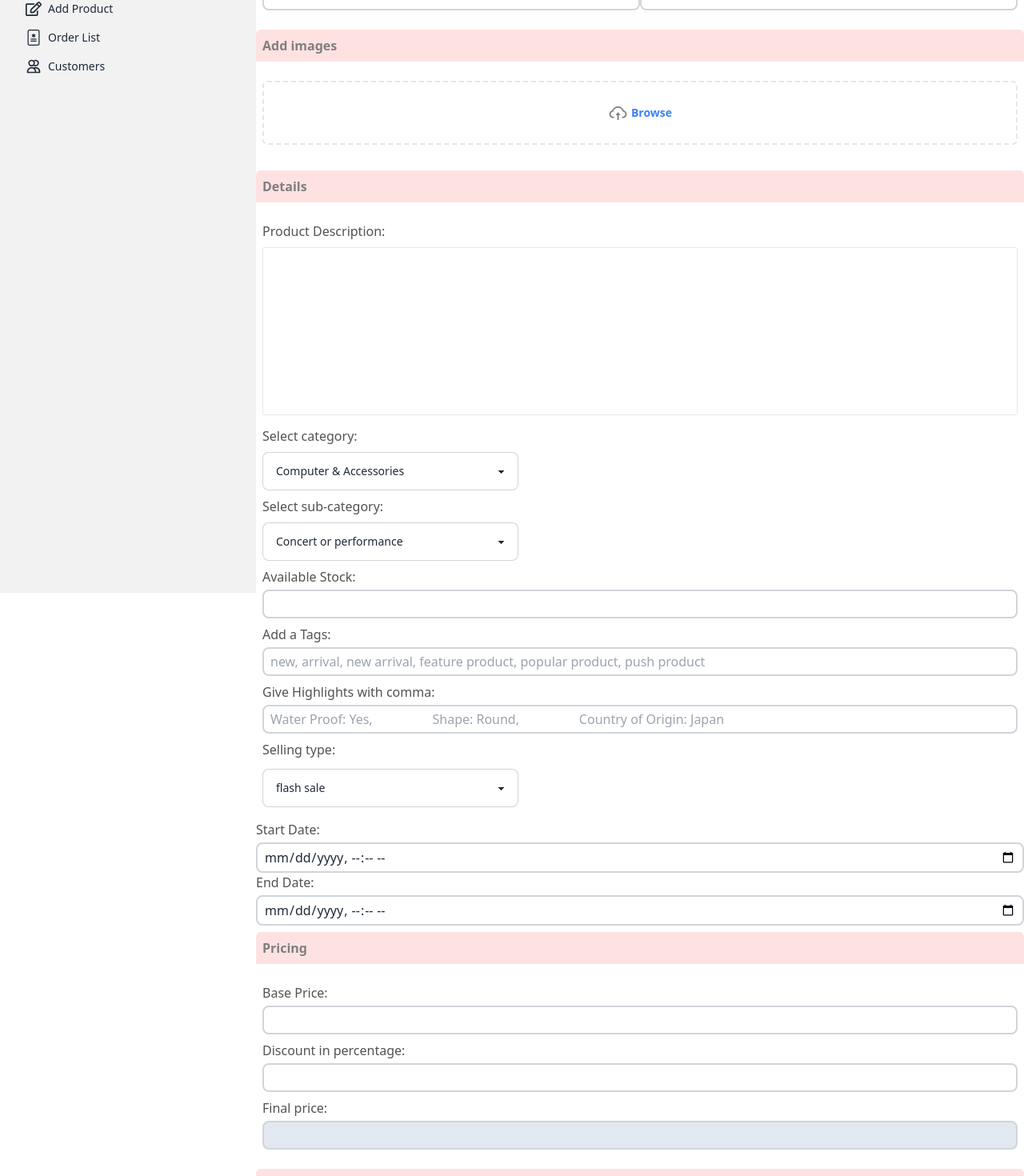
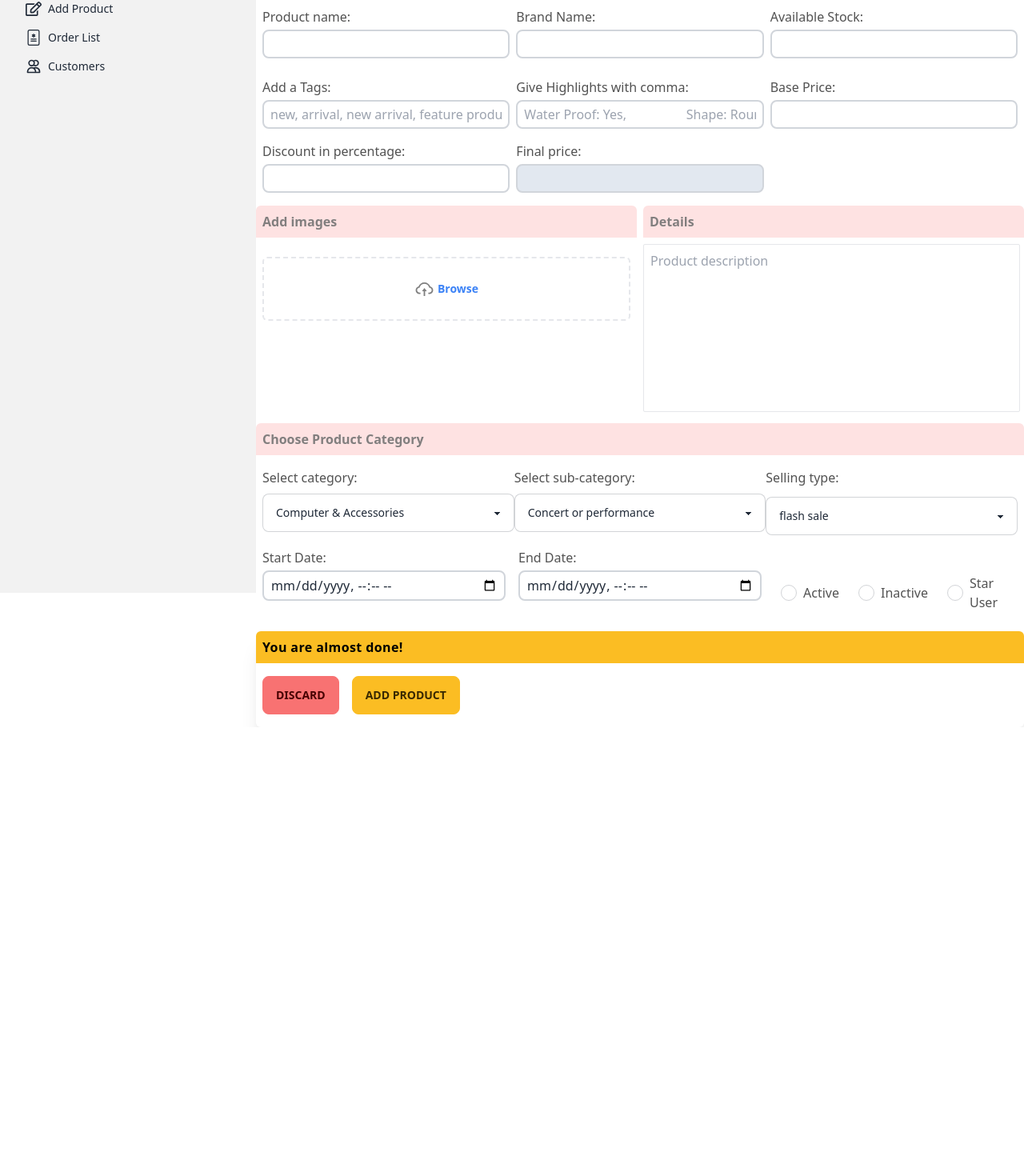
Before and after one commit to Digital-X-part/mediaid_v2_dashboard, a React (Vite) app: page /add-product in a window 1280 px wide. Shown: the part 59-1529 px from the top of the page at 80% size. After the commit the page ends 968 px from the top, so only its background shows below. Built offline with nearby package versions, Linux system fonts and the light colour scheme.

Commit message:
product add design page complete

```diff
--- a/src/pages/AddProduct.jsx
+++ b/src/pages/AddProduct.jsx
@@ -73,8 +73,12 @@ const AddProduct = () => {
 
   return (
     <>
-      <form onSubmit={handleSubmit(onSubmit)}>
-        <div className="p-2 grid grid-cols-2">
+      <form onSubmit={handleSubmit(onSubmit)} className="pt-4">
+        {/* ///////////////////////// text input ////////////////// */}
+        <h2 className="text-center mb-4 text-xl font-bold text-blue-500">
+          Add Product
+        </h2>
+        <div className="p-2 grid grid-cols-1 md:grid-cols-2 lg:grid-cols-3 md: gap-2">
           {/* product name: name */}
           <div className="mb-2">
             <label
@@ -112,7 +116,118 @@ const AddProduct = () => {
               />
             </div>
           </div>
+          <div className="mb-2">
+            <label
+              htmlFor="availableStock"
+              className="block text-neutral-600 mb-1">
+              Available Stock:
+            </label>
+            <div className="relative">
+              <input
+                type="number"
+                name="availableStock"
+                {...register("availableStock", { required: true })}
+                className="w-full border-gray-300 border-2 focus:outline-none focus:ring-2 focus:ring-blue-500 rounded-lg py-1 px-2"
+              />
+              {errors?.availableStock && (
+                <span className="block text-xs text-red-500">
+                  {errors?.availableStock.type === "required" &&
+                    "Available stock is required"}
+
+                  {errors?.availableStock.type === "pattern" &&
+                    "Available stock must be a number"}
+                </span>
+              )}
             </div>
+          </div>
+          {/* tags */}
+          <div className="mt-2">
+            <label htmlFor="tags" className="block text-neutral-600 mb-1">
+              Add a Tags:
+            </label>
+            <div className="relative">
+              <input
+                {...register("tags")}
+                id="tags"
+                type="text"
+                name="tags"
+                placeholder="new, arrival, new arrival, feature product, popular product, push product"
+                className="w-full border-gray-300 border-2 focus:outline-none focus:ring-2 focus:ring-blue-500 rounded-lg py-1 px-2"
+              />
+            </div>
+          </div>
+          {/* Highlights */}
+          <div className="mt-2">
+            <label htmlFor="tags" className="block text-neutral-600 mb-1">
+              Give Highlights with comma:
+            </label>
+            <div className="relative">
+              <input
+                {...register("highlights")}
+                id="highlights"
+                type="text"
+                name="highlights"
+                placeholder="Water Proof: Yes,
+                  Shape: Round,
+                  Country of Origin: Japan"
+                className="w-full border-gray-300 border-2 focus:outline-none focus:ring-2 focus:ring-blue-500 rounded-lg py-1 px-2"
+              />
+            </div>
+          </div>
+          <div className="mt-2">
+            <label htmlFor="basePrice" className="block text-neutral-600  mb-1">
+              Base Price:
+            </label>
+            <div className="relative">
+              <input
+                type="number"
+                name="basePrice"
+                {...register("basePrice", { required: true })}
+                className="w-full border-gray-300 border-2 focus:outline-none focus:ring-2 focus:ring-blue-500 rounded-lg py-1 px-2"
+              />
+              {errors?.basePrice && (
+                <span className="block text-xs text-red-500">
+                  {errors?.basePrice.type === "required" &&
+                    "Base price is required"}
+                </span>
+              )}
+            </div>
+          </div>
+          <div className="mt-2">
+            <label
+              htmlFor="discountInPercentage"
+              className="block text-neutral-600 mb-1">
+              Discount in percentage:
+            </label>
+            <div className="relative">
+              <input
+                type="number"
+                name="discountInPercentage"
+                {...register("discountInPercentage")}
+                readOnly
+                className="w-full border-gray-300 border-2 focus:outline-none focus:ring-2 focus:ring-blue-500 rounded-lg py-1 px-2"
+              />
+            </div>
+          </div>
+          <div className="mt-2">
+            <label
+              htmlFor="productName"
+              className="block text-neutral-600 mb-1">
+              Final price:
+            </label>
+            <div className="relative">
+              <input
+                type="number"
+                name="finalPrice"
+                {...register("finalPrice")}
+                className="w-full border-gray-300 border-2 focus:outline-none focus:ring-2 focus:ring-blue-500 rounded-lg py-1 px-2 bg-slate-200"
+              />
+            </div>
+          </div>
+        </div>
+        {/* ///? ADDED IMAGE AND PRODUCT DETAILS SECTION ///////////// */}
+
+        <div className="grid grid-cols-1 lg:grid-cols-2 lg:gap-2">
           {/* images  */}
           <div className="rounded-md mt-2">
             <p className="mb-4 font-semibold text-neutral-500 text-opacity-90 bg-red-100 p-2 rounded-t-md">
@@ -173,21 +288,29 @@ const AddProduct = () => {
               </div>
             </div>
           </div>
-
-        <div className="rounded-md mt-2">
-          <p className="mb-4 font-semibold text-neutral-500 text-opacity-90 bg-red-100 p-2 rounded-t-md">
+          {/* product details input  */}
+          <div className="mt-2">
+            <p className="font-semibold text-neutral-500 text-opacity-90 bg-red-100 p-2 rounded-t-md">
               Details
             </p>
-          <div className="p-2">
-            {/* description */}
-            <label className="text-neutral-600">Product Description:</label>
             <textarea
               {...register("productDescription")}
-              className="w-full mt-2 outline-none border resize-none p-2 rounded-sm"
+              className="w-[99%] mt-2 outline-none border resize-none p-2 rounded-sm"
               name="productDescription"
+              placeholder="Product description"
               id=""
               cols="30"
               rows="8"></textarea>
+          </div>
+        </div>
+        {/* ///? Product category section ///////////// */}
+
+        <div className="rounded-md ">
+          <p className="font-semibold text-neutral-500 text-opacity-90 bg-red-100 p-2 rounded-t-md mt-2">
+            Choose Product Category
+          </p>
+          <div className="p-2 grid grid-cols-1 md:grid-cols-2 lg:grid-cols-3">
+            <div>
               <h5 className="text-neutral-600 mt-2">Select category:</h5>
               {/* //todo fetch category from db */}
               <select
@@ -197,6 +320,8 @@ const AddProduct = () => {
                 <option>Computer & Accessories</option>
                 <option>Class Training & workshop</option>
               </select>
+            </div>
+            <div>
               <h5 className="text-neutral-600 mt-2">Select sub-category:</h5>
               {/* //todo fetch subcategory according to category */}
               <select
@@ -206,66 +331,10 @@ const AddProduct = () => {
                 <option>Concert or performance</option>
                 <option>Festival or fair </option>
               </select>
+            </div>
 
             {/* available stock */}
-            <div className="mt-2">
-              <label
-                htmlFor="availableStock"
-                className="block text-neutral-600 mb-1">
-                Available Stock:
-              </label>
-              <div className="relative">
-                <input
-                  type="number"
-                  name="availableStock"
-                  {...register("availableStock", { required: true })}
-                  className="w-full border-gray-300 border-2 focus:outline-none focus:ring-2 focus:ring-blue-500 rounded-lg py-1 px-2"
-                />
-                {errors?.availableStock && (
-                  <span className="block text-xs text-red-500">
-                    {errors?.availableStock.type === "required" &&
-                      "Available stock is required"}
 
-                    {errors?.availableStock.type === "pattern" &&
-                      "Available stock must be a number"}
-                  </span>
-                )}
-              </div>
-            </div>
-            {/* tags */}
-            <div className="mt-2">
-              <label htmlFor="tags" className="block text-neutral-600 mb-1">
-                Add a Tags:
-              </label>
-              <div className="relative">
-                <input
-                  {...register("tags")}
-                  id="tags"
-                  type="text"
-                  name="tags"
-                  placeholder="new, arrival, new arrival, feature product, popular product, push product"
-                  className="w-full border-gray-300 border-2 focus:outline-none focus:ring-2 focus:ring-blue-500 rounded-lg py-1 px-2"
-                />
-              </div>
-            </div>
-            {/* Highlights */}
-            <div className="mt-2">
-              <label htmlFor="tags" className="block text-neutral-600 mb-1">
-                Give Highlights with comma:
-              </label>
-              <div className="relative">
-                <input
-                  {...register("highlights")}
-                  id="highlights"
-                  type="text"
-                  name="highlights"
-                  placeholder="Water Proof: Yes,
-                  Shape: Round,
-                  Country of Origin: Japan"
-                  className="w-full border-gray-300 border-2 focus:outline-none focus:ring-2 focus:ring-blue-500 rounded-lg py-1 px-2"
-                />
-              </div>
-            </div>
             <div className="mt-2">
               <label
                 htmlFor="sellingType"
@@ -288,9 +357,9 @@ const AddProduct = () => {
             </div>
           </div>
         </div>
-
         {sellingType === "flash sale" && (
-          <div className="rounded-md mt-2">
+          <div className="rounded-md mt-2 grid grid-cols-1 md:grid-cols-2 lg:grid-cols-3 gap-4 px-2">
+            <div>
               <label htmlFor="startDate">
                 <span className="block text-neutral-600 mb-1">Start Date:</span>
               </label>
@@ -308,6 +377,8 @@ const AddProduct = () => {
                   </span>
                 )}
               </div>
+            </div>
+            <div>
               <label htmlFor="endDate">
                 <span className="block text-neutral-600 mb-1">End Date:</span>
               </label>
@@ -326,73 +397,10 @@ const AddProduct = () => {
                 )}
               </div>
             </div>
-        )}
-        {/* prices */}
-        <div className="rounded-md mt-2">
-          <p className="mb-4 font-semibold text-neutral-500 text-opacity-90 bg-red-100 p-2 rounded-t-md">
-            Pricing
-          </p>
-          <div className="p-2">
-            <div className="mb-2">
-              <label
-                htmlFor="basePrice"
-                className="block text-neutral-600  mb-1">
-                Base Price:
-              </label>
-              <div className="relative">
-                <input
-                  type="number"
-                  name="basePrice"
-                  {...register("basePrice", { required: true })}
-                  className="w-full border-gray-300 border-2 focus:outline-none focus:ring-2 focus:ring-blue-500 rounded-lg py-1 px-2"
-                />
-                {errors?.basePrice && (
-                  <span className="block text-xs text-red-500">
-                    {errors?.basePrice.type === "required" &&
-                      "Base price is required"}
-                  </span>
-                )}
-              </div>
-            </div>
-            <div className="mb-2">
-              <label
-                htmlFor="discountInPercentage"
-                className="block text-neutral-600 mb-1">
-                Discount in percentage:
-              </label>
-              <div className="relative">
-                <input
-                  type="number"
-                  name="discountInPercentage"
-                  {...register("discountInPercentage")}
-                  readOnly
-                  className="w-full border-gray-300 border-2 focus:outline-none focus:ring-2 focus:ring-blue-500 rounded-lg py-1 px-2"
-                />
-              </div>
-            </div>
-            <div className="mb-2">
-              <label
-                htmlFor="productName"
-                className="block text-neutral-600 mb-1">
-                Final price:
-              </label>
-              <div className="relative">
-                <input
-                  type="number"
-                  name="finalPrice"
-                  {...register("finalPrice")}
-                  className="w-full border-gray-300 border-2 focus:outline-none focus:ring-2 focus:ring-blue-500 rounded-lg py-1 px-2 bg-slate-200"
-                />
-              </div>
-            </div>
-          </div>
-        </div>
             {/* product status */}
-        <div className="rounded-md mt-2 shadow-xl">
-          <p className="mb-1 font-semibold text-neutral-500 text-opacity-90 bg-red-100 p-2 rounded-t-md">
-            Product Status
-          </p>
-          <div className="p-2">
+
+            <div className="rounded-md md:mt-6">
+              <div className="p-2 flex items-center gap-6">
                 <div className="flex items-center gap-2 mb-2">
                   <input
                     type="radio"
@@ -431,6 +439,9 @@ const AddProduct = () => {
                 </div>
               </div>
             </div>
+          </div>
+        )}
+
         <div className="rounded-md shadow-xl mt-2">
           <p className="mb-2 font-semibold text-black bg-warning p-2 rounded-t-md tracking-wide">
             You are almost done!
```
Lines whose indentation alone changed are shown as unchanged.
